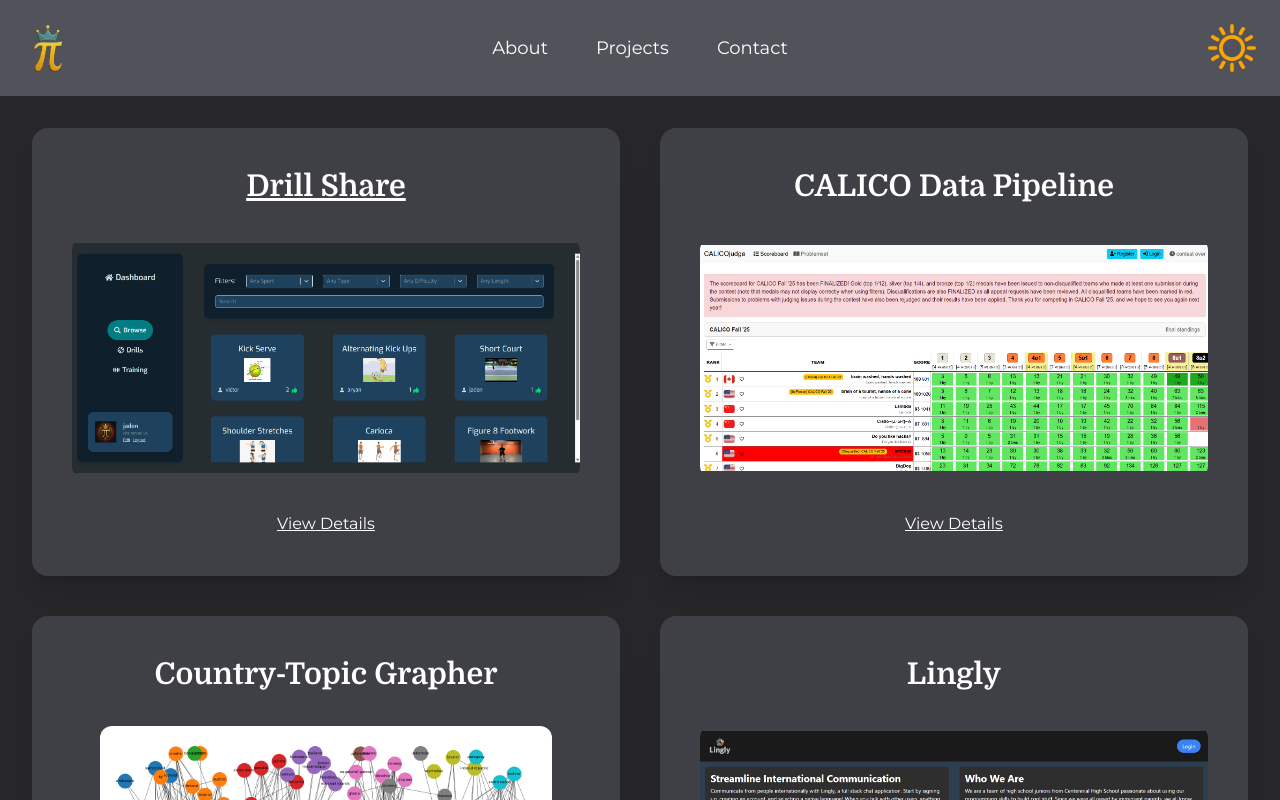
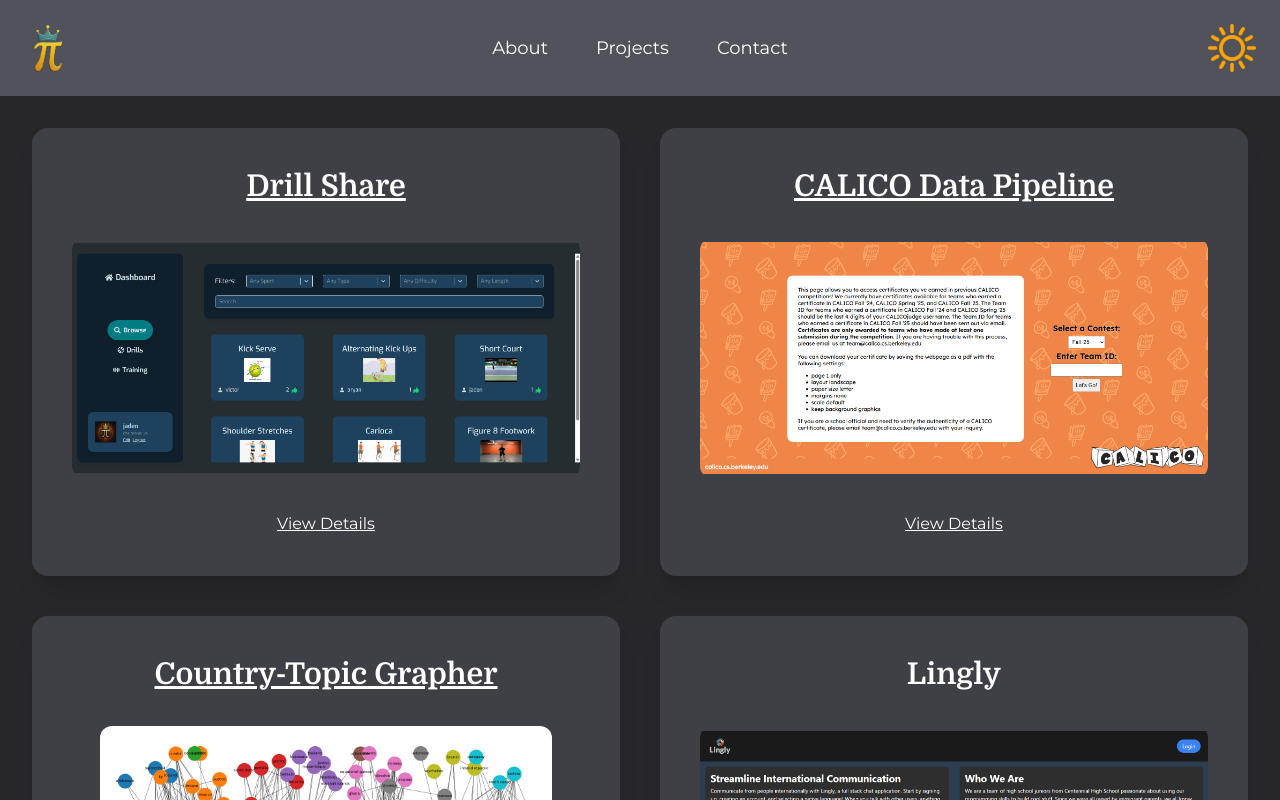
Before and after one commit to pi-person314/portfolio, a React (Vite) app: page /projects in a window 1280 px wide. Built offline with nearby package versions, Linux system fonts and the light colour scheme.

Commit message:
experience and project updates

```diff
--- a/src/screens/About.jsx
+++ b/src/screens/About.jsx
@@ -34,13 +34,15 @@
                     <div className="pr-3">
                         <h2 className="md:text-lg"><b>QueryHat Full Stack Developer Intern</b></h2>
                         <h3 className="md:text-lg">Fall 2025</h3>
-                        <ul className="list-disc text-xs md:text-base list-inside mb-5">
+                        <ul className="list-disc text-xs md:text-base list-inside mb-8">
                             <li>Expanding a system of microservices that enables users to query a chatbot for detailed analyses of external data</li>
+                            <li>Automating model evaluation using document/question datasets and natural language similarity measures to test the validity of chatbot responses</li>
+                            <li>Implementing a new tagging feature that allows users to categorize their documents and fine-tune the scope of their results</li>
                         </ul>
 
-                        <h2 className="md:text-lg"><b>JHU Applied Physics Lab ASPIRE Intern</b></h2>
+                        <h2 className="md:text-lg"><b>JHU Applied Physics Lab Data Analysis Intern</b></h2>
                         <h3 className="md:text-lg">Fall 2023 - Spring 2025</h3>
-                        <ul className="list-disc text-xs md:text-base list-inside mb-5">
+                        <ul className="list-disc text-xs md:text-base list-inside mb-8">
                             <li>Collaborated with national security analysts to test an LLM that evaluates logic and reasoning in government reports</li>
                             <li>Authored a {" "}
                                 <a className={`duration-300 ${darkMode ? "hover:text-blue-300" : "hover:text-blue-600"}`} href="https://arxiv.org/abs/2505.17234" target="_blank">
@@ -54,7 +56,7 @@
             </div>
 
             {/* hobbies */}
-            <div className="flex flex-col items-center px-10 my-12 mb-0 mx-auto w-full max-w-[80rem]">
+            <div className="flex flex-col items-center px-10 my-8 mb-0 mx-auto w-full max-w-[80rem]">
                 <h1 className="text-2xl md:text-3xl mb-5 font-domine"><b>Hobbies</b></h1>
                 <div className="overflow-y-auto space-y-5">
                     <HobbyCard
--- a/src/screens/Projects.jsx
+++ b/src/screens/Projects.jsx
@@ -22,19 +22,23 @@
             />
 
             <ProjectCard
-                title="CALICO Data Pipeline"
-                tech="Python, Pandas, DOMjudge API, Google Spreadsheets"
+                title={<a href="https://calico.cs.berkeley.edu/certificates" target="_blank" className={`underline duration-300 ${darkMode ? "hover:text-blue-300" : "hover:text-blue-600"}`}>
+                    CALICO Data Pipeline
+                </a>}
+                tech="Python, Pandas, DOMjudge API, Google Spreadsheets, JavaScript"
                 desc={[
                     "Updated and maintained a complex system that extracts and analyzes contest registration data",
-                    "Implemented a new feature that automatically creates and updates DOMjudge accounts",
-                    "Integrated Python scripts with Google Spreadsheets for data storage and processing"
+                    "Implemented a new feature that automatically creates and updates over 2,000 DOMjudge accounts",
+                    "Updated certificates with contest filtering and country ranks"
                 ]}
                 image={calico}
                 darkMode={darkMode}
             />
 
             <ProjectCard
-                title="Country-Topic Grapher"
+                title={<a href="https://arxiv.org/abs/2505.17234" target="_blank" className={`underline duration-300 ${darkMode ? "hover:text-blue-300" : "hover:text-blue-600"}`}>
+                    Country-Topic Grapher
+                </a>}
                 tech="Python, NetworkX, Pandas, NLTK"
                 desc={[
                     "Extracted country and topic data from over 2,000 Congressional Research Service reports to investigate international relations",
```
Also changed, not shown: src/assets/images/projects/calico.png.
